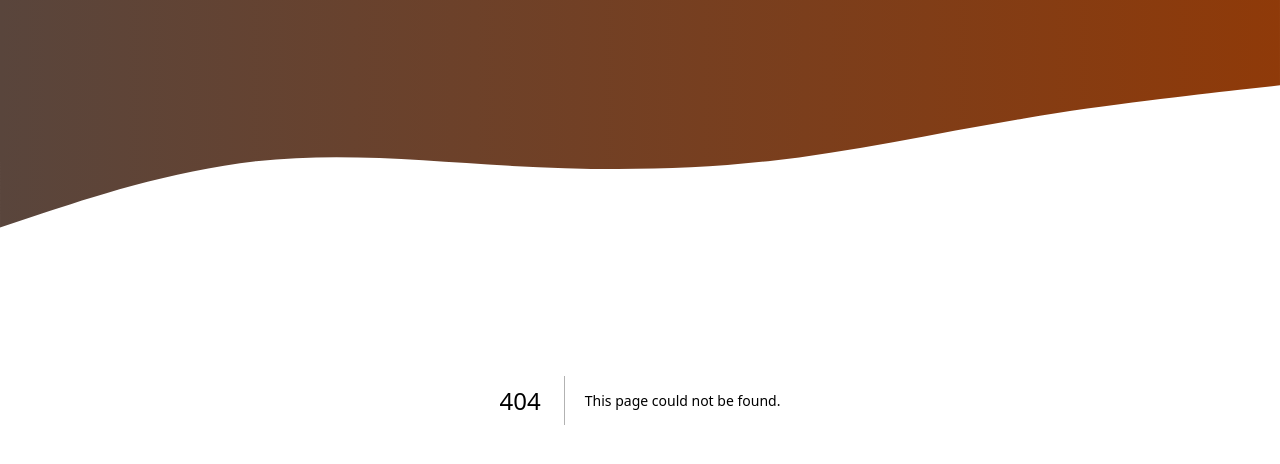
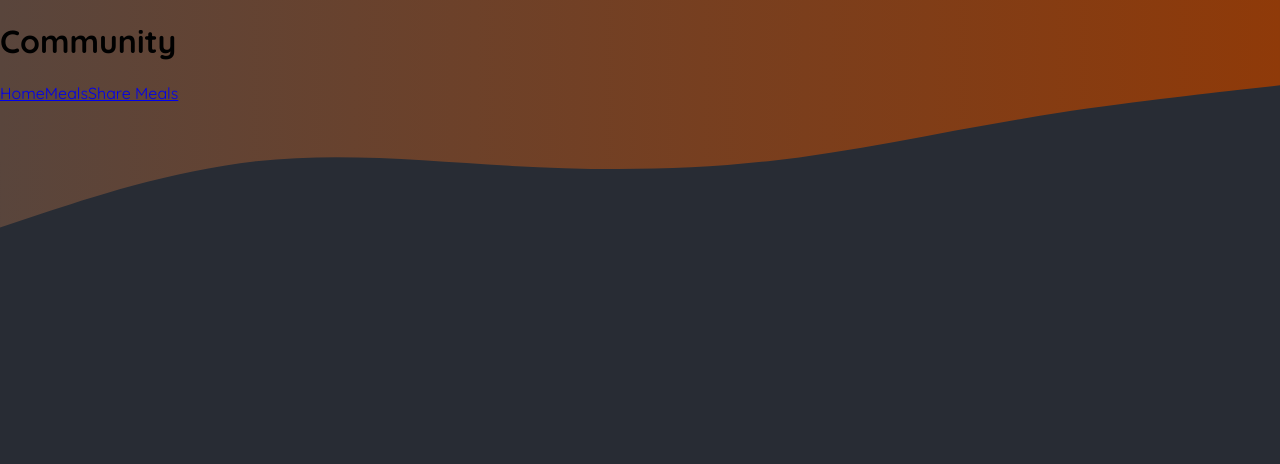
Before and after one commit to npinzon1994/next-level-food, a Next.js app: page /community in a window 1280 px wide. Before the commit this address had no page. Shown: the top 464 px of the page. Built offline with nearby package versions, Linux system fonts and the light colour scheme.

Commit message:
successfully set up /meals, /meals/share, and /community routes

```diff
--- /dev/null
+++ b/app/community/page.js
@@ -0,0 +1,10 @@
+import Link from 'next/link';
+
+export default function CommunityPage() {
+    return <main>
+        <h1>Community</h1>
+        <Link href="/../">Home</Link>
+        <Link href="/meals">Meals</Link>
+        <Link href="/meals/share">Share Meals</Link>
+    </main>
+}
```
Also changed, not shown: app/meals/page.js (added, +10 -0 lines), app/meals/share/page.js (added, +12 -0 lines), app/page.js (+6 -1 lines), .eslintrc.json.
